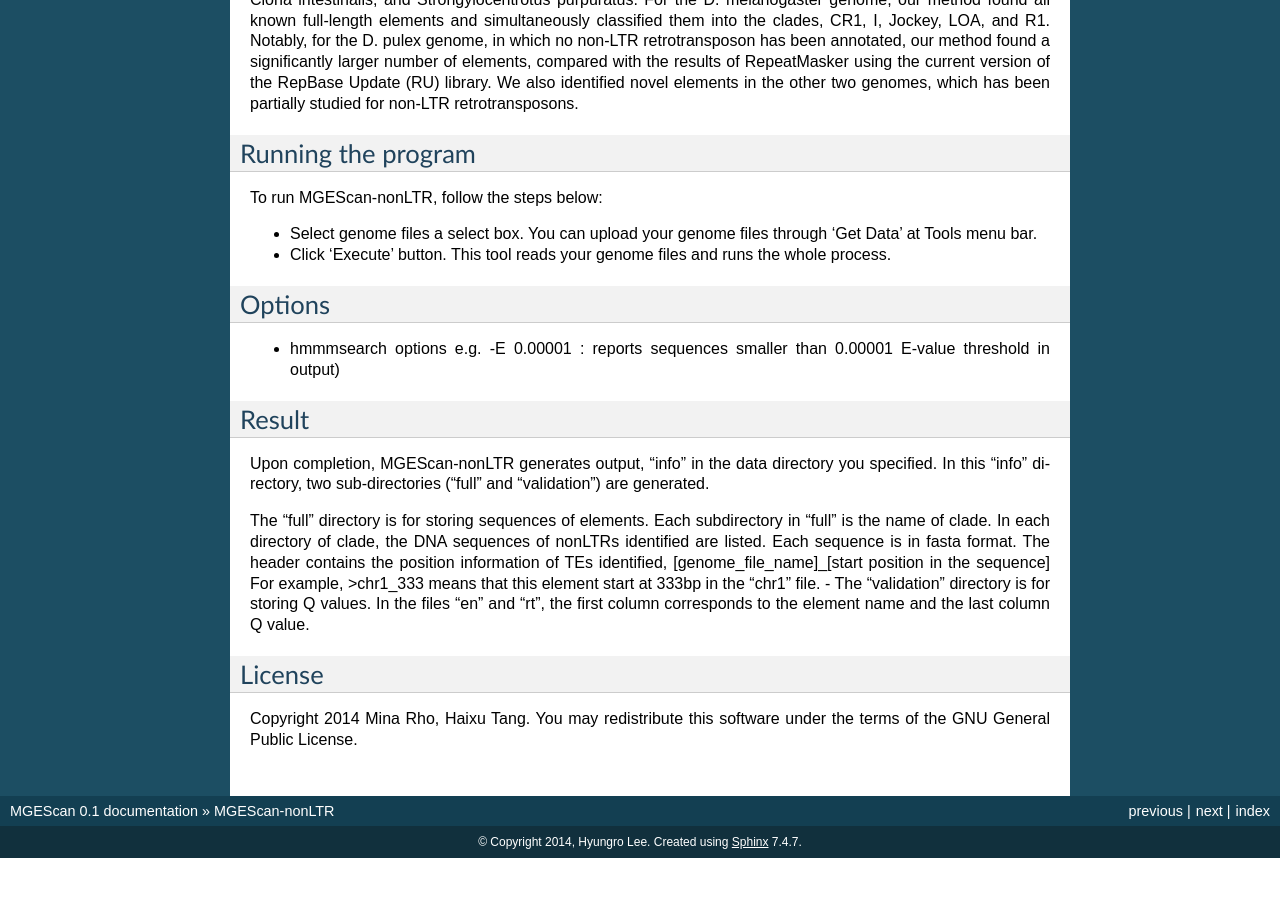
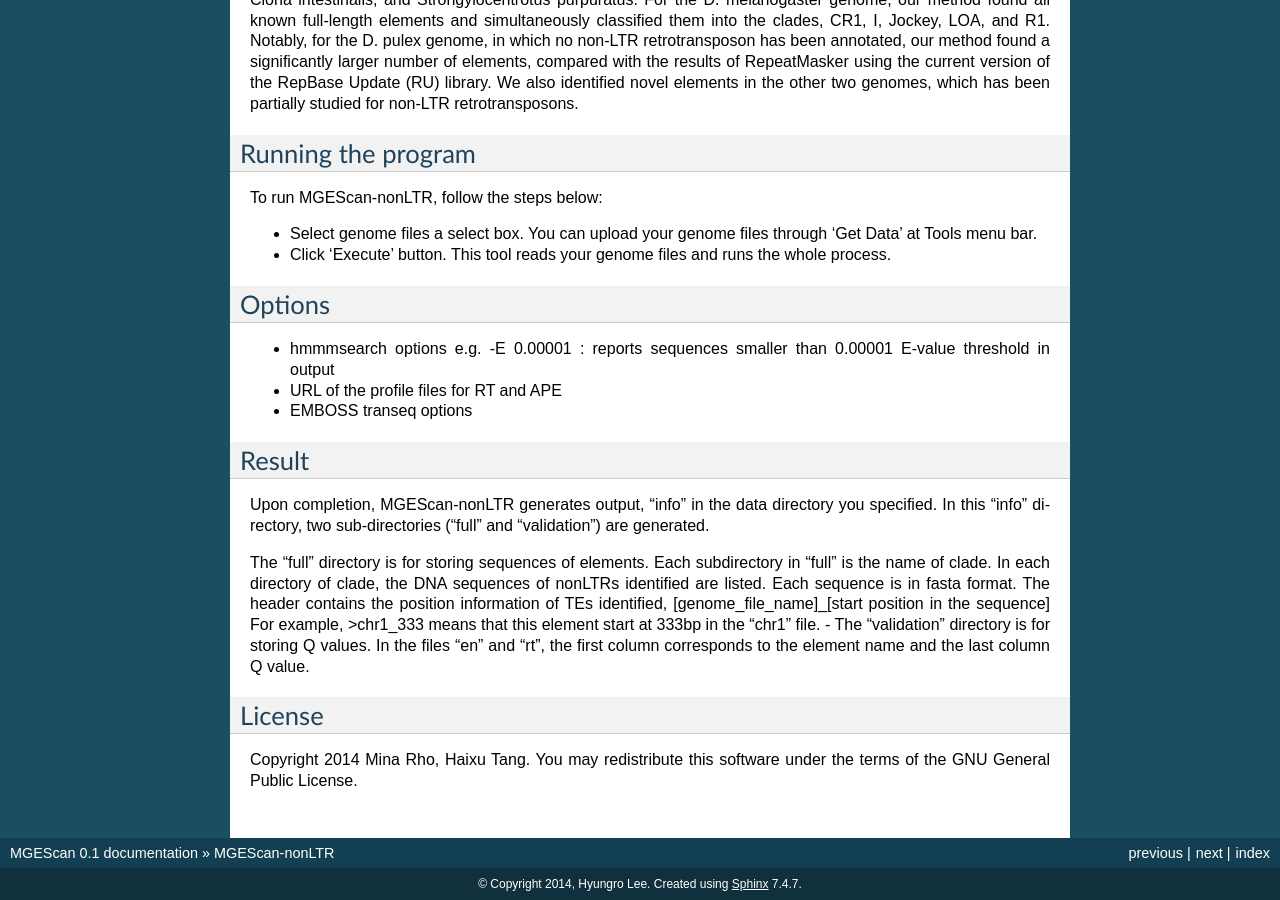
Before and after one commit to MGEScan/mgescan, a Sphinx documentation site: the page built from docs/source/nonltr.rst, in a window 1280 px wide and 900 px high, scrolled down 892 px. Built offline with Sphinx 7.4.7, drawn with Linux system fonts in a browser that asks for light colours; pages that are not in the unit, such as notebooks, are missing from menus; before the commit the page ends 1750 px from its top, so only the background shows below that.

Commit message:
Update nonltr.rst

```diff
--- a/docs/source/nonltr.rst
+++ b/docs/source/nonltr.rst
@@ -19,10 +19,10 @@ To run MGEScan-nonLTR, follow the steps below:
 
 Options
 --------
-* hmmmsearch options e.g. -E 0.00001
-  : reports sequences smaller than 0.00001 E-value threshold in output)
-
-
+* hmmmsearch options
+  e.g. -E 0.00001 : reports sequences smaller than 0.00001 E-value threshold in output
+* URL of the profile files for RT and APE
+* EMBOSS transeq options
 
 
 Result
```
